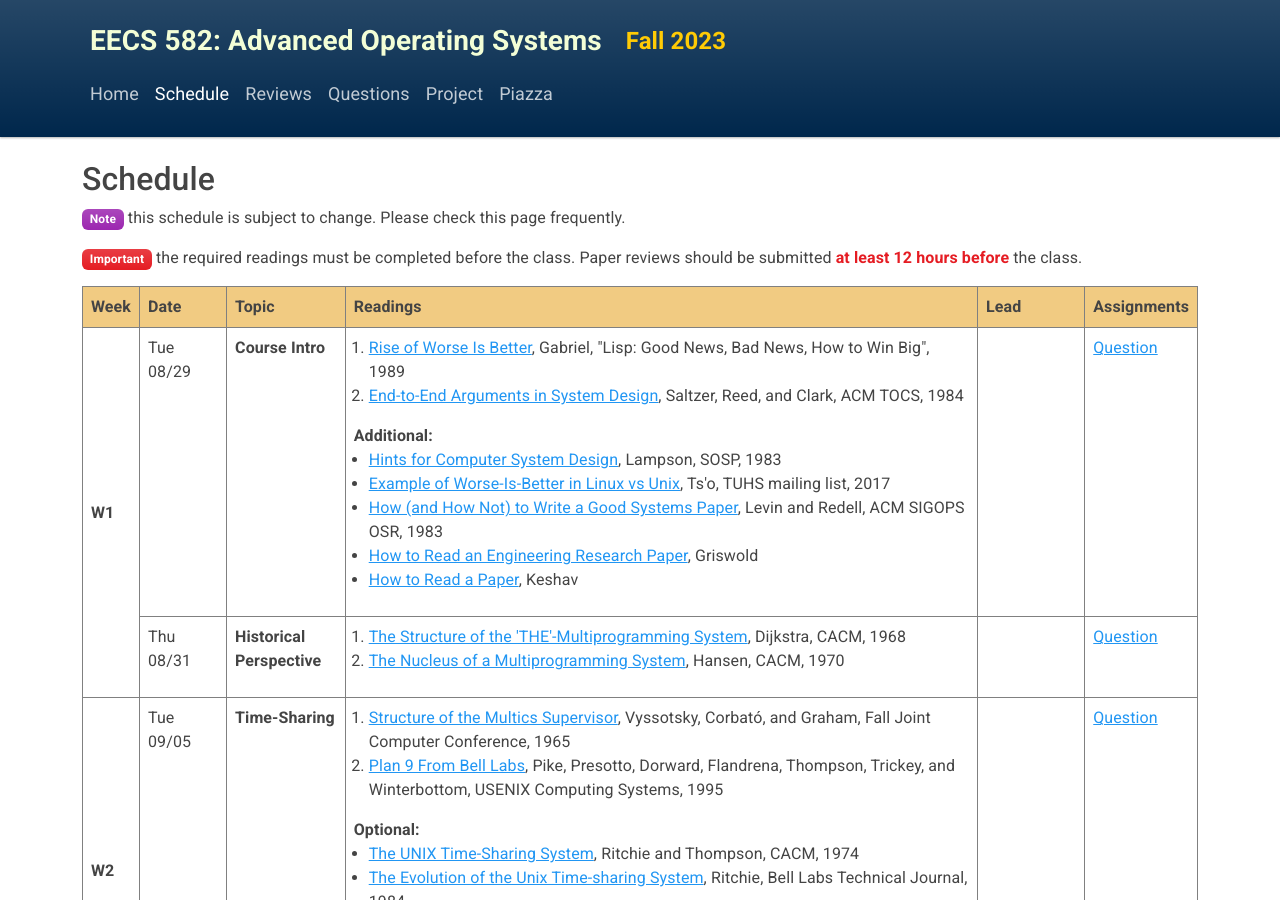
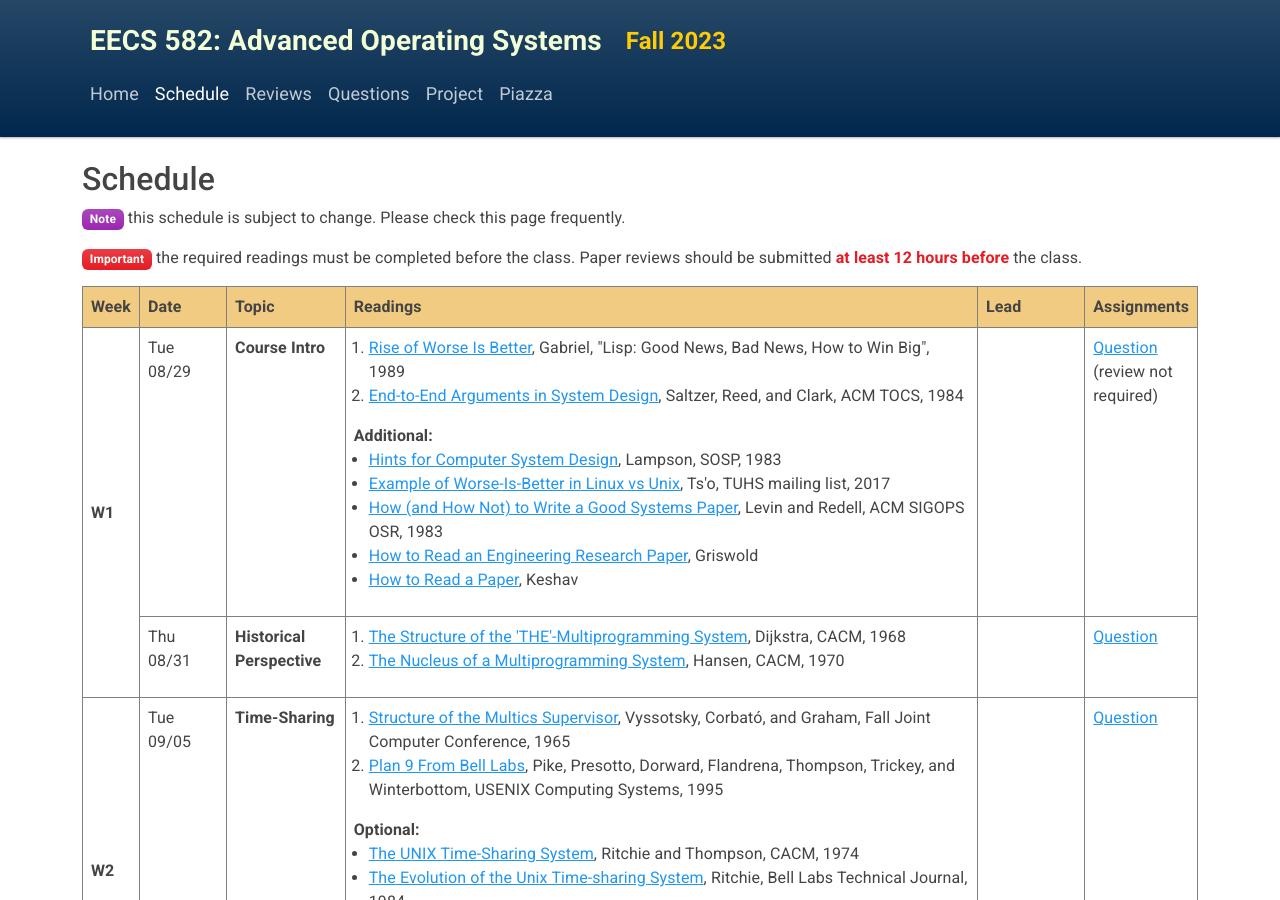
Before and after one commit to eecs582/eecs582.github.io, a Jekyll site: the page built from schedule.html, in a window 1280 px wide and 900 px high. Built offline with Jekyll 4.4.1, drawn with Linux system fonts in a browser that asks for light colours; some of the changed text lies outside the part shown.

Commit message:
update schedule

```diff
--- a/schedule.html
+++ b/schedule.html
@@ -43,7 +43,7 @@
         </ul>
       </td>
       <td></td>
-      <td><a href="questions.html#w1-tue">Question</a></td>
+      <td><a href="questions.html#w1-tue">Question</a> (review not required)</td>
     </tr>
     <tr>
       <td style="display:none"></td>
@@ -214,7 +214,7 @@
         </ul>
       </td>
       <td></td>
-      <td><a href="#">Question</a></td>
+      <td></td>
     </tr>
     <tr>
       <td style="display:none"></td>
@@ -393,7 +393,7 @@
         </ol>
       </td>
       <td></td>
-      <td><a href="#">Question</a></td>
+      <td></td>
     </tr>
     <tr>
       <td rowspan="2" class="syllabus-week">W12</td>
@@ -410,7 +410,7 @@
         </ul>
       </td>
       <td></td>
-      <td><a href="#">Question</a></td>
+      <td></td>
     </tr>
     <tr>
       <td style="display:none"></td>
@@ -427,7 +427,7 @@
         </ul>
       </td>
       <td></td>
-      <td><a href="#">Question</a></td>
+      <td></td>
     </tr>
     <tr>
       <td rowspan="2" class="syllabus-week">W13</td>
@@ -456,7 +456,7 @@
         </ol>
       </td>
       <td></td>
-      <td><a href="#">Question</a></td>
+      <td></td>
     </tr>
     <tr>
       <td style="display:none"></td>
```
